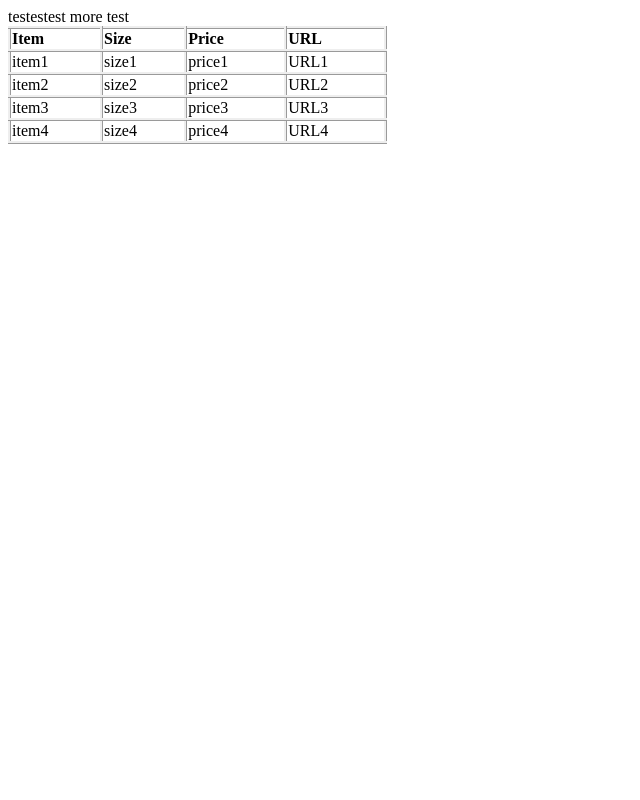
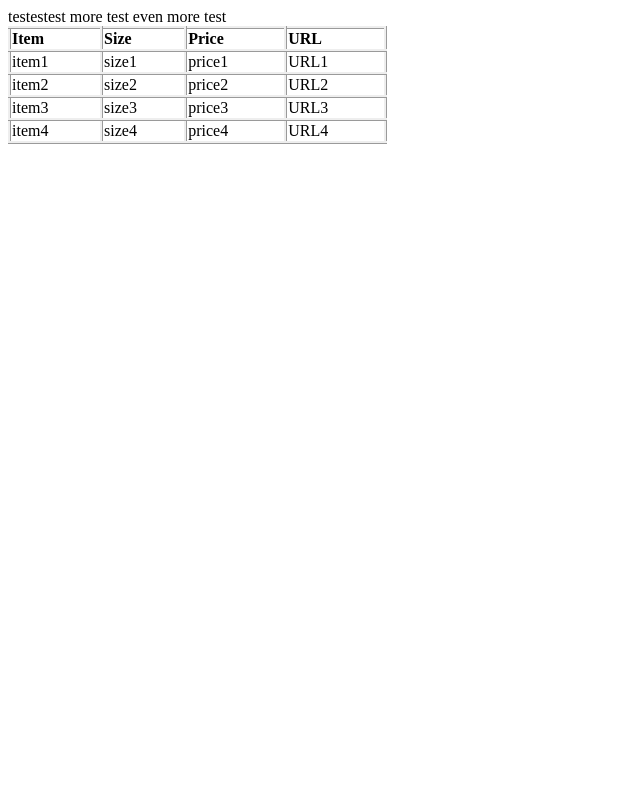
Before and after one commit to kingje47/AD320Butterfly, a PHP site: page /dataObject.php in a window 1280 px wide. Shown: the whole page, without its empty margins (0-640 px from the left). Run offline with PHP 8.4, Linux system fonts and the light colour scheme.

Commit message:
added even more test

```diff
--- a/dataObject.php
+++ b/dataObject.php
@@ -1,6 +1,8 @@
 testestest
 
 more test
+
+even more test
 
 <html>
 <style>
```
